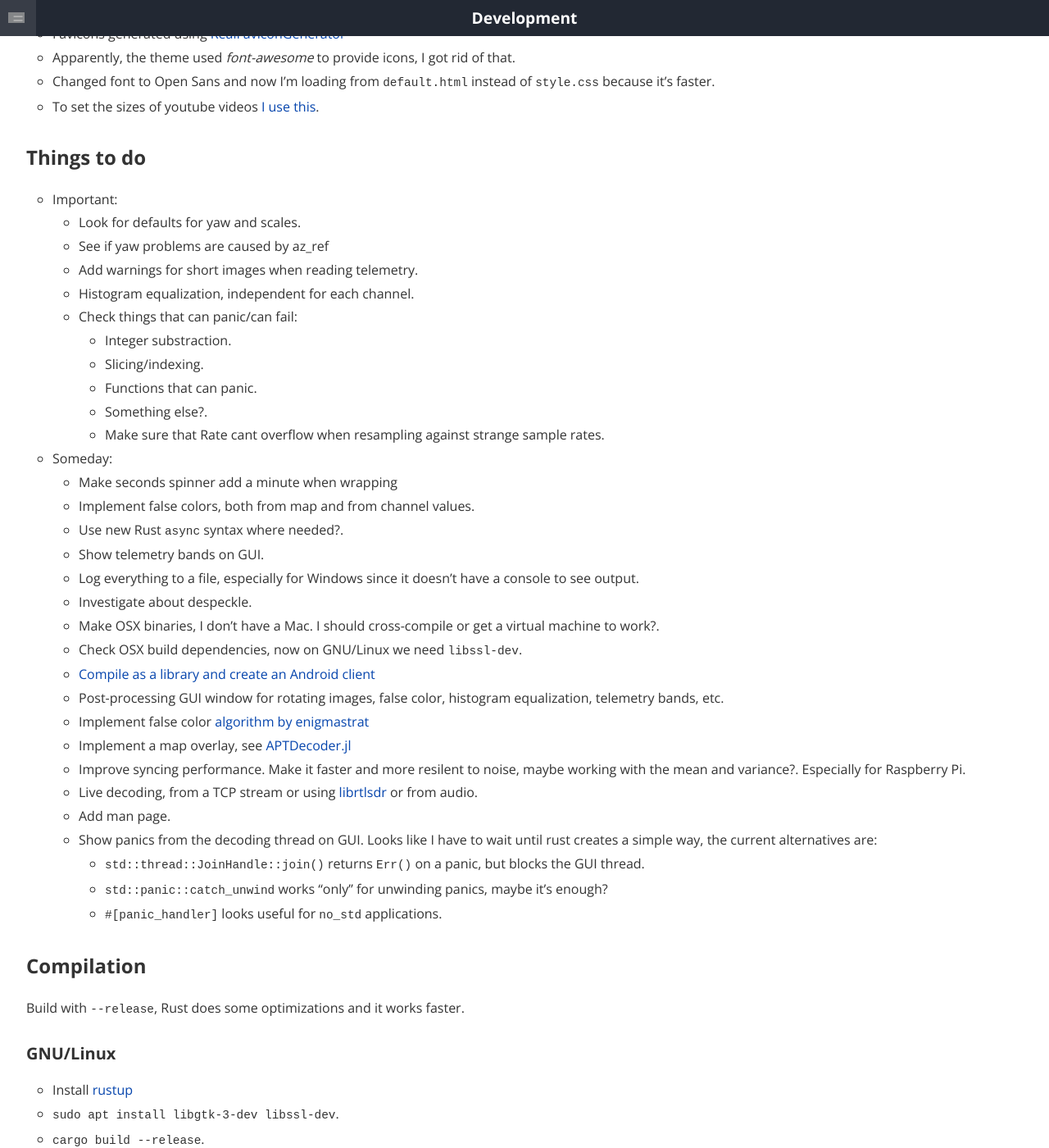
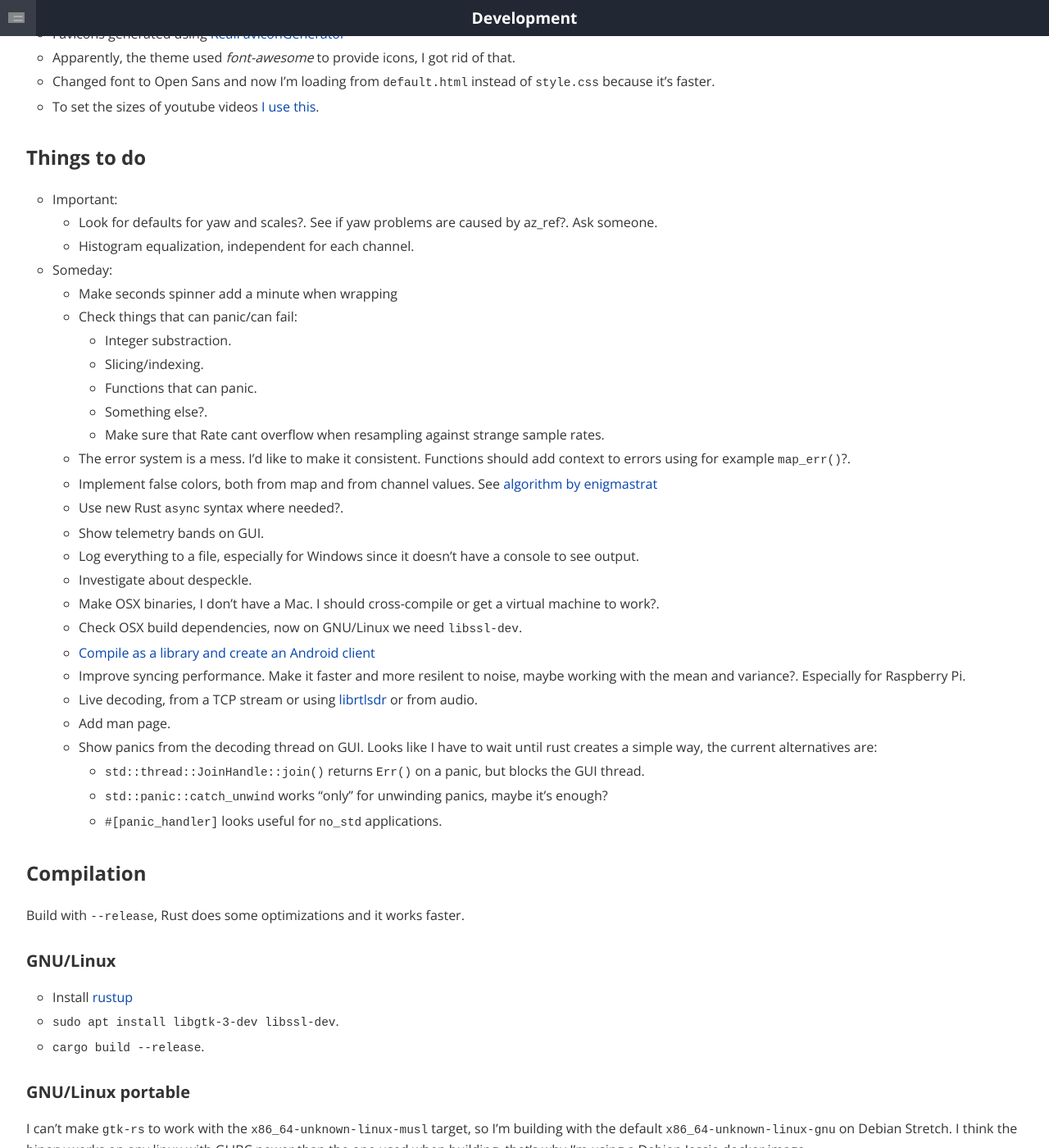
Before and after one commit to martinber/noaa-apt, a Jekyll site: the page built from docs/development.md, in a window 1280 px wide and 1400 px high, scrolled down 1563 px. Shown: the whole window at 82% size. Built offline with Jekyll 4.4.1, drawn with Linux system fonts in a browser that asks for light colours.

Commit message:
Documentation and warning when reading telemetry on short recording

```diff
--- a/docs/development.md
+++ b/docs/development.md
@@ -79,13 +79,14 @@ Notes:
 
 - Important:
 
-    - Look for defaults for yaw and scales.
-
-    - See if yaw problems are caused by az_ref
-
-    - Add warnings for short images when reading telemetry.
+    - Look for defaults for yaw and scales?.  See if yaw problems are caused by
+        az_ref?. Ask someone.
 
     - Histogram equalization, independent for each channel.
+
+- Someday:
+
+    - Make seconds spinner add a minute when wrapping
 
     - Check things that can panic/can fail:
 
@@ -100,11 +101,11 @@ Notes:
         - Make sure that Rate cant overflow when resampling against strange
             sample rates.
 
-- Someday:
+    - The error system is a mess. I'd like to make it consistent. Functions
+        should add context to errors using for example `map_err()`?.
 
-    - Make seconds spinner add a minute when wrapping
-
-    - Implement false colors, both from map and from channel values.
+    - Implement false colors, both from map and from channel values. See
+        [algorithm by enigmastrat](https://github.com/enigmastrat/apt137/tree/feature/false_color)
 
     - Use new Rust `async` syntax where needed?.
 
@@ -121,13 +122,6 @@ Notes:
     - Check OSX build dependencies, now on GNU/Linux we need `libssl-dev`.
 
     - [Compile as a library and create an Android client](https://mozilla.github.io/firefox-browser-architecture/experiments/2017-09-21-rust-on-android.html)
-
-    - Post-processing GUI window for rotating images, false color, histogram
-      equalization, telemetry bands, etc.
-
-    - Implement false color [algorithm by enigmastrat](https://github.com/enigmastrat/apt137/tree/feature/false_color)
-
-    - Implement a map overlay, see [APTDecoder.jl](https://github.com/Alexander-Barth/APTDecoder.jl)
 
     - Improve syncing performance. Make it faster and more resilent to noise,
         maybe working with the mean and variance?. Especially for Raspberry Pi.
```
Also changed, not shown: 2 other files.
